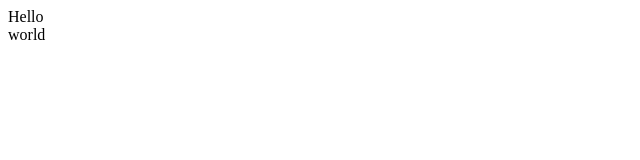
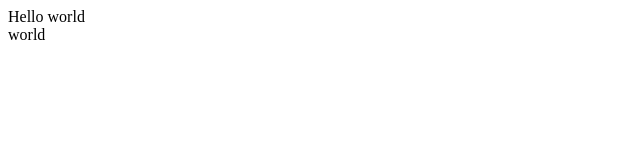
Before and after one commit to punch161/git-test1, a plain HTML site: page index.html in a window 1280 px wide. Shown: the full height of the page, 0-640 px from the left. Drawn offline with Linux system fonts and the light colour scheme.

Commit message:
added hello world in index.html

```diff
--- a/index.html
+++ b/index.html
@@ -1,2 +1,2 @@
-<div>Hello</div>
+<div>Hello world</div>
 <div>world</div>
```
